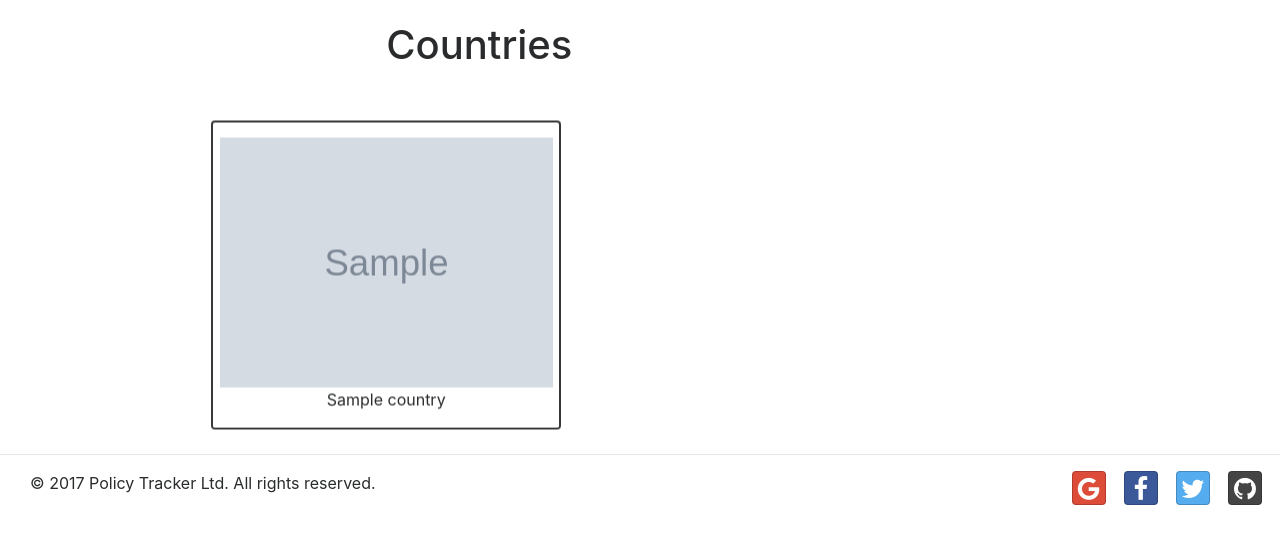
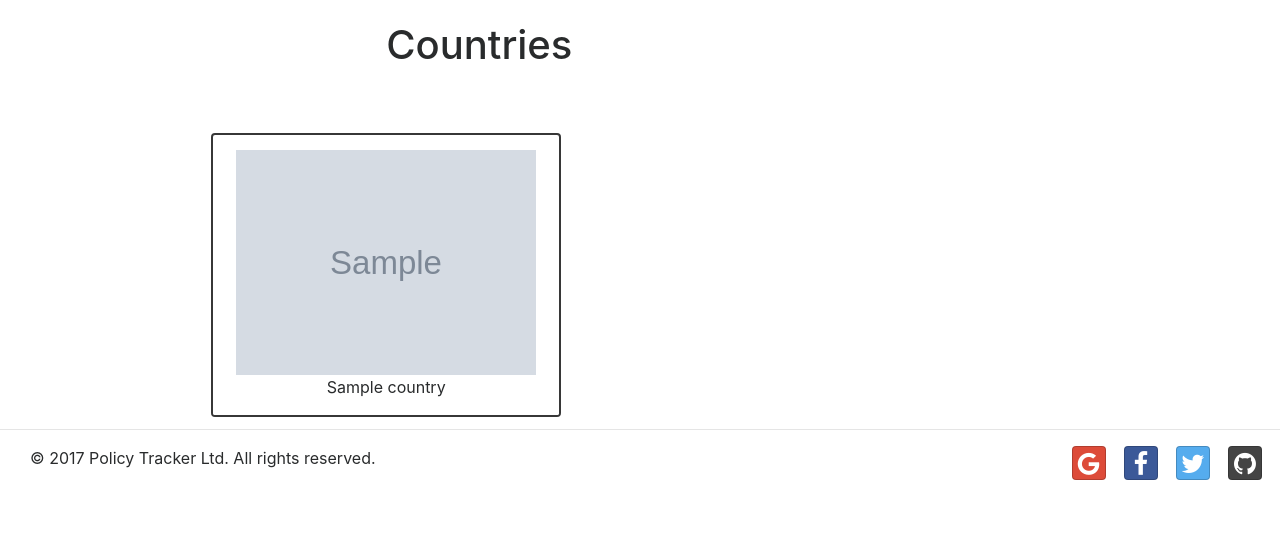
Before and after one commit to cwatson-dev/policy-tracker, a Django app: page /countries/ in a window 1280 px wide; the page is wider, and only the part inside the window is pictured. Shown: the part 77-621 px from the top of that part. Run offline with Django 3.2, Linux system fonts and the light colour scheme; tables that the repository leaves empty hold one stand-in row (values such as "Sample post"); grey boxes marked "Sample" are stand-in pictures; some libraries are stand-ins or nearby versions.

```diff
--- a/static/stylesheets/app.css
+++ b/static/stylesheets/app.css
@@ -167,6 +167,13 @@ label {
     margin-top: 15px;
   }
 
+  .front img {
+    max-width: 300px;
+    max-height: 250px;
+    width: auto;
+    height: auto;
+  }
+
   .card .back {
     position: absolute;
     background: #222;
--- a/templates/policy_tracker/countries.html
+++ b/templates/policy_tracker/countries.html
@@ -19,7 +19,7 @@
               <div class="card country-box">
                 <div class="front">
                   <img src="{% with country.map_image.url as img_url %}{{ img_url|slice:"-38:"}}
-                            {% endwith %}" alt="{{ country.name }} map flag" height="250px">
+                            {% endwith %}" alt="{{ country.name }} map flag">
                   <div class="caption">
                     <p>{{ country.name }}</p>
                   </div>
```
Lines whose indentation alone changed are shown as unchanged.
